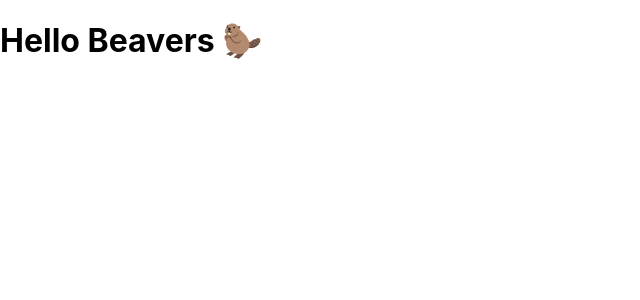
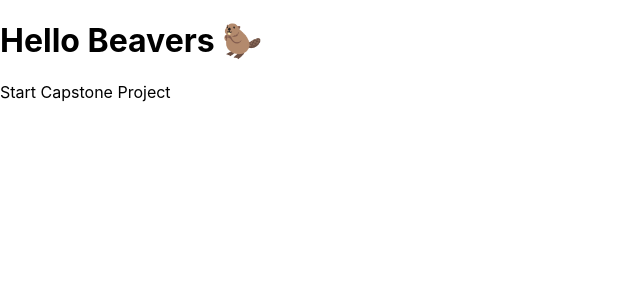
Before and after one commit to KirstenSchuhmann/CapstoneProject, a Next.js app: page / in a window 1280 px wide. Shown: the top 300 px of the page, without its empty margins (0-640 px from the left). Built offline with nearby package versions, Linux system fonts and the light colour scheme.

Commit message:
Nur für den Push auf GitHub

```diff
--- a/pages/index.js
+++ b/pages/index.js
@@ -1,3 +1,8 @@
 export default function Home() {
-  return <h1>Hello Beavers 🦫</h1>;
+  return (
+    <>
+      <h1>Hello Beavers 🦫</h1>
+      <p> Start Capstone Project</p>
+    </>
+  );
 }
```
